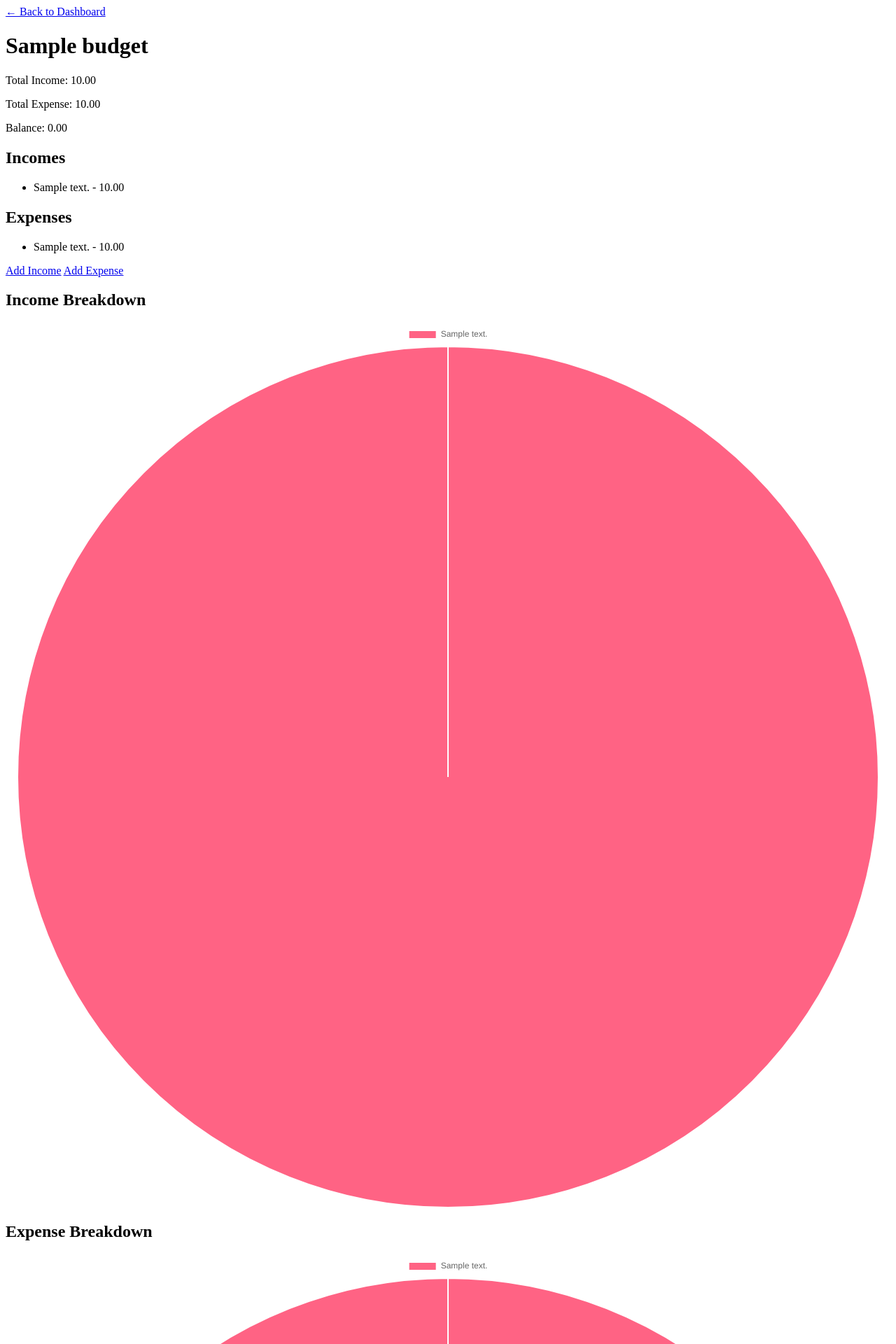
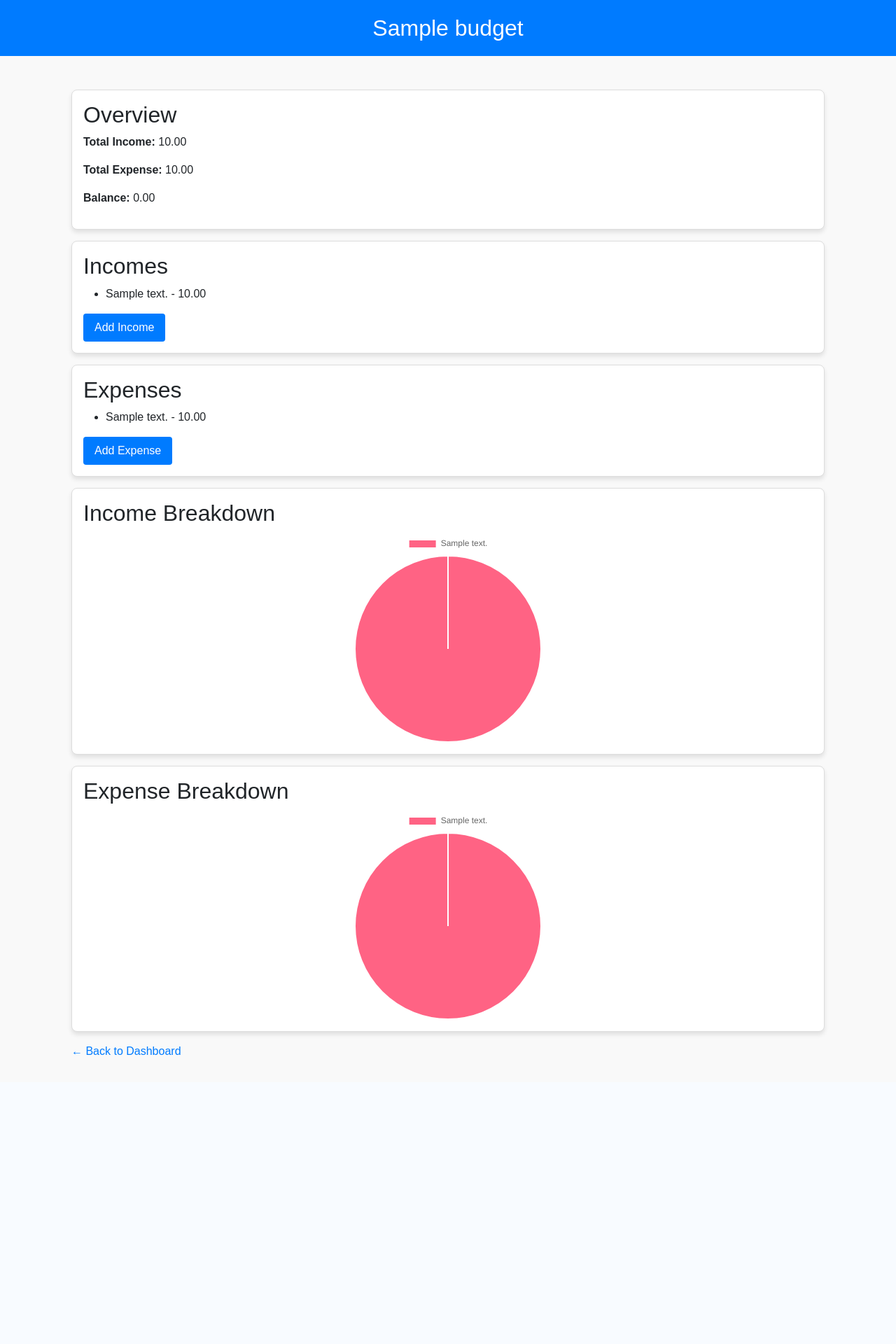
Before and after one commit to deanwraith24/finance-tracker, a Django app: page /budget/1/ in a window 1280 px wide. Shown: the top 1920 px of the page at 70% size. After the commit the page ends 1507 px from the top, so only its background shows below. Run offline with Django 4.2, Linux system fonts and the light colour scheme; a user stored in the database is signed in; tables that the repository leaves empty hold one stand-in row (values such as "Sample post").

Commit message:
Added styling and additional functionality

```diff
--- /dev/null
+++ b/finance/static/css/style.css
@@ -0,0 +1,68 @@
+/* Base styles (mobile-first) */
+body {
+    font-family: Arial, sans-serif;
+    margin: 0;
+    padding: 0;
+    background-color: #f9f9f9;
+    color: #333;
+}
+
+a {
+    color: #007bff;
+    text-decoration: none;
+}
+
+a:hover {
+    text-decoration: underline;
+}
+
+.container {
+    padding: 1rem;
+}
+
+.header {
+    text-align: center;
+    padding: 1rem 0;
+    background-color: #007bff;
+    color: white;
+    font-size: 1.5rem;
+}
+
+.card {
+    margin: 1rem 0;
+    padding: 1rem;
+    border: 1px solid #ddd;
+    border-radius: 8px;
+    background-color: white;
+    box-shadow: 0 4px 6px rgba(0, 0, 0, 0.1);
+}
+
+button {
+    background-color: #007bff;
+    border: none;
+    color: white;
+    padding: 0.5rem 1rem;
+    border-radius: 4px;
+    cursor: pointer;
+}
+
+button:hover {
+    background-color: #0056b3;
+}
+
+/* Chart containers */
+canvas {
+    max-width: 100%;
+    margin: auto;
+}
+
+/* Larger screens */
+@media (min-width: 768px) {
+    .container {
+        padding: 2rem;
+    }
+
+    .header {
+        font-size: 2rem;
+    }
+}
--- /dev/null
+++ b/finance/templates/base.html
@@ -0,0 +1,23 @@
+{% load static %}
+
+
+<!DOCTYPE html>
+<html lang="en">
+<head>
+    <meta charset="UTF-8">
+    <meta name="viewport" content="width=device-width, initial-scale=1.0">
+    <title>{% block title %}Finance Tracker{% endblock %}</title>
+    <!-- Bootstrap CSS -->
+    <link href="https://cdn.jsdelivr.net/npm/bootstrap@5.3.0-alpha1/dist/css/bootstrap.min.css" rel="stylesheet">
+    <!-- Custom CSS -->
+    <link rel="stylesheet" href="{% static 'css/style.css' %}">
+    <!-- Chart.js -->
+    <script src="https://cdn.jsdelivr.net/npm/chart.js"></script>
+</head>
+<body>
+    {% block content %}
+    {% endblock %}
+    <!-- Bootstrap JS -->
+    <script src="https://cdn.jsdelivr.net/npm/bootstrap@5.3.0-alpha1/dist/js/bootstrap.bundle.min.js"></script>
+</body>
+</html>
--- a/finance/templates/finance/budget_detail.html
+++ b/finance/templates/finance/budget_detail.html
@@ -1,43 +1,53 @@
-<!DOCTYPE html>
-<html lang="en">
-<head>
-    <meta charset="UTF-8">
-    <meta name="viewport" content="width=device-width, initial-scale=1.0">
-    <title>Budget Details</title>
-    <script src="https://cdn.jsdelivr.net/npm/chart.js"></script>
-</head>
-<body>
+{% extends "base.html" %}
 
-    <a href="{% url 'dashboard' %}">← Back to Dashboard</a>
+{% load static %}
 
-    <h1>{{ budget.name }}</h1>
-    <p>Total Income: {{ total_income }}</p>
-    <p>Total Expense: {{ total_expense }}</p>
-    <p>Balance: {{ balance }}</p>
+{% block content %}
+<div class="header">{{ budget.name }}</div>
+<div class="container">
+    <div class="card">
+        <h2>Overview</h2>
+        <p><strong>Total Income:</strong> {{ total_income }}</p>
+        <p><strong>Total Expense:</strong> {{ total_expense }}</p>
+        <p><strong>Balance:</strong> {{ balance }}</p>
+    </div>
 
+    <div class="card">
         <h2>Incomes</h2>
         <ul>
             {% for income in incomes %}
                 <li>{{ income.description }} - {{ income.amount }}</li>
             {% endfor %}
         </ul>
+        <a href="{% url 'add_income' budget.id %}">
+            <button>Add Income</button>
+        </a>
+    </div>
 
+    <div class="card">
         <h2>Expenses</h2>
         <ul>
             {% for expense in expenses %}
                 <li>{{ expense.description }} - {{ expense.amount }}</li>
             {% endfor %}
         </ul>
+        <a href="{% url 'add_expense' budget.id %}">
+            <button>Add Expense</button>
+        </a>
+    </div>
 
-    <a href="{% url 'add_income' budget.id %}">Add Income</a>
-    <a href="{% url 'add_expense' budget.id %}">Add Expense</a>
-
+    <div class="card">
         <h2>Income Breakdown</h2>
         <canvas id="incomeChart"></canvas>
+    </div>
 
+    <div class="card">
         <h2>Expense Breakdown</h2>
         <canvas id="expenseChart"></canvas>
+    </div>
 
+    <a href="{% url 'dashboard' %}">← Back to Dashboard</a>
+</div>
 <script>
     // Income Chart
     var incomeCtx = document.getElementById('incomeChart').getContext('2d');
@@ -65,5 +75,4 @@
         },
     });
 </script>
-</body>
-</html>
+{% endblock %}
--- a/finance/urls.py
+++ b/finance/urls.py
@@ -1,7 +1,10 @@
 from django.urls import path
 from . import views
+from django.contrib.auth import views as auth_views
 
 urlpatterns = [
+    path('login/', auth_views.LoginView.as_view(), name='login'),
+    path('logout/', auth_views.LogoutView.as_view(), name='logout'),
     path('', views.dashboard, name='dashboard'),
     path('budget/<int:budget_id>/', views.budget_detail, name='budget_detail'),
     path('budget/<int:budget_id>/add-income/', views.add_income, name='add_income'),
--- a/finance/views.py
+++ b/finance/views.py
@@ -1,6 +1,8 @@
 from django.shortcuts import render, redirect
 from .models import Budget, Income, Expense
 from django.contrib.auth.decorators import login_required
+from django.contrib.auth.views import LogoutView
+from django.urls import reverse_lazy
 
 # Create your views here.
 
@@ -56,3 +58,10 @@ def add_expense(request, budget_id):
         Expense.objects.create(budget=budget, description=description, amount=amount)
         return redirect('budget_detail', budget_id=budget_id)
     return render(request, 'finance/add_expense.html')
+
+class CustomLogoutView(LogoutView):
+    next_page = reverse_lazy('login')  # Redirect to login page after logout
+
+@login_required
+def dashboard(request):
+    return render(request, 'finance/dashboard.html')
```
Also changed, not shown: finance/templates/finance/add_expense.html (+22 -8 lines), finance/templates/finance/add_income.html (+22 -8 lines), finance/templates/finance/dashboard.html (+29 -12 lines), finance/templates/registration/login.html (added, +7 -0 lines), finance_tracker/settings.py (+5 -2 lines). Lines whose indentation alone changed are shown as unchanged.
